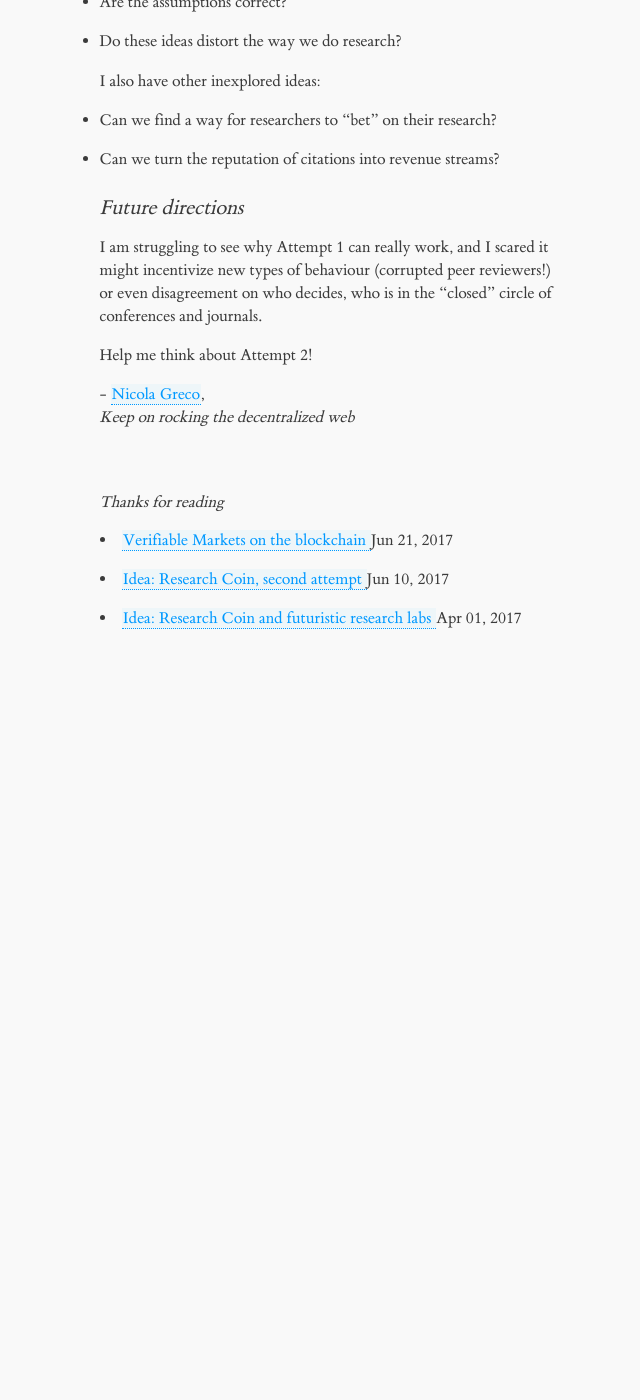
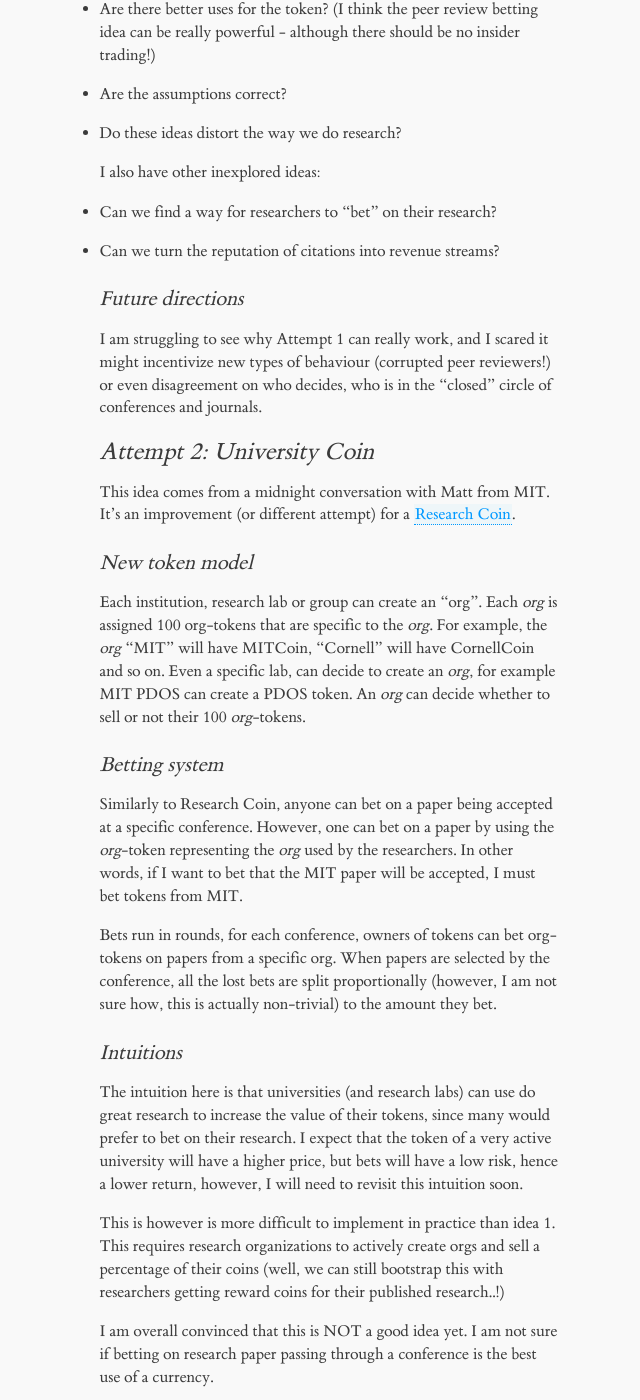
Before and after one commit to nicola/nicola.github.io, a Jekyll site: the page built from _posts/2017-04-01-research-coin.md, in a window 1280 px wide and 1400 px high, scrolled down 2147 px. Shown: the whole window, without its empty margins (8-648 px from the left). Built offline with Jekyll 4.4.1, drawn with Linux system fonts in a browser that asks for light colours; comment, search, counter and statistics services are not loaded; before the commit the page ends 2777 px from its top, so only the background shows below that; some of the changed text lies outside the part shown.

Commit message:
updating research coins

```diff
--- a/_posts/2017-04-01-research-coin.md
+++ b/_posts/2017-04-01-research-coin.md
@@ -50,7 +50,7 @@ My plan here is to update this blogpost and propose a lot of bad ideas, which I
   For example: A company can be a sponsor of the conference only if they have a minimum amount of research coins
 - **Incentivizing Peer-Review**
 
-  A peer-to-peer network of peer reviewers can review the papers, and bet whether a paper will be accepted or not (?)
+  A peer-to-peer network of peer reviewers can review the papers, and bet whether a paper will be accepted or not for a particular conference. On the conference deadlines, all the winning reviewers get rewarded. This system could re-create interesting behaviors, where peer-reviewers will try to look for great papers that need some more work and give comments to the authors.
 
 ### Questions
 
@@ -67,7 +67,36 @@ I also have other inexplored ideas:
 
 I am struggling to see why Attempt 1 can really work, and I scared it might incentivize new types of behaviour (corrupted peer reviewers!) or even disagreement on who decides, who is in the "closed" circle of conferences and journals.
 
-Help me think about Attempt 2!
+## Attempt 2: University Coin
+
+This idea comes from a midnight conversation with Matt from MIT.
+It's an improvement (or different attempt) for a [Research Coin](http://nicola.io/research-coin/2017).
+
+### New token model
+
+Each institution, research lab or group can create an "org".
+Each *org* is assigned 100 org-tokens that are specific to the *org*. For example, the *org* "MIT" will have MITCoin, "Cornell" will have CornellCoin and so on. Even a specific lab, can decide to create an *org*, for example MIT PDOS can create a PDOS token. An *org* can decide whether to sell or not their 100 *org*-tokens.
+
+### Betting system
+
+Similarly to Research Coin, anyone can bet on a paper being accepted at a specific conference. However, one can bet on a paper by using the *org*-token representing the *org* used by the researchers. In other words, if I want to bet that the MIT paper will be accepted, I must bet tokens from MIT.
+
+Bets run in rounds, for each conference, owners of tokens can bet org-tokens on papers from a specific org. When papers are selected by the conference, all the lost bets are split proportionally (however, I am not sure how, this is actually non-trivial) to the amount they bet.
+
+### Intuitions
+
+The intuition here is that universities (and research labs) can use do great research to increase the value of their tokens, since many would prefer to bet on their research. I expect that the token of a very active university will have a higher price, but bets will have a low risk, hence a lower return, however, I will need to revisit this intuition soon.
+
+This is however is more difficult to implement in practice than idea 1. This requires research organizations to actively create orgs and sell a percentage of their coins (well, we can still bootstrap this with researchers getting reward coins for their published research..!)
+
+I am overall convinced that this is NOT a good idea yet. I am not sure if betting on research paper passing through a conference is the best use of a currency.
+
+### Questions
+- Would this lead to making great research or would this be optimize for short-term good publishable research?
+- Can universities do "ICO"s for selling betting credit for their university?
+- Would this really increase peer-review or there will just be speculation?
+
+Help me think about Attempt 3!
 
 <!-- ## Action points
 - Creating a system uses conference webpages or google scholar as trusted oracle should be easy
```
